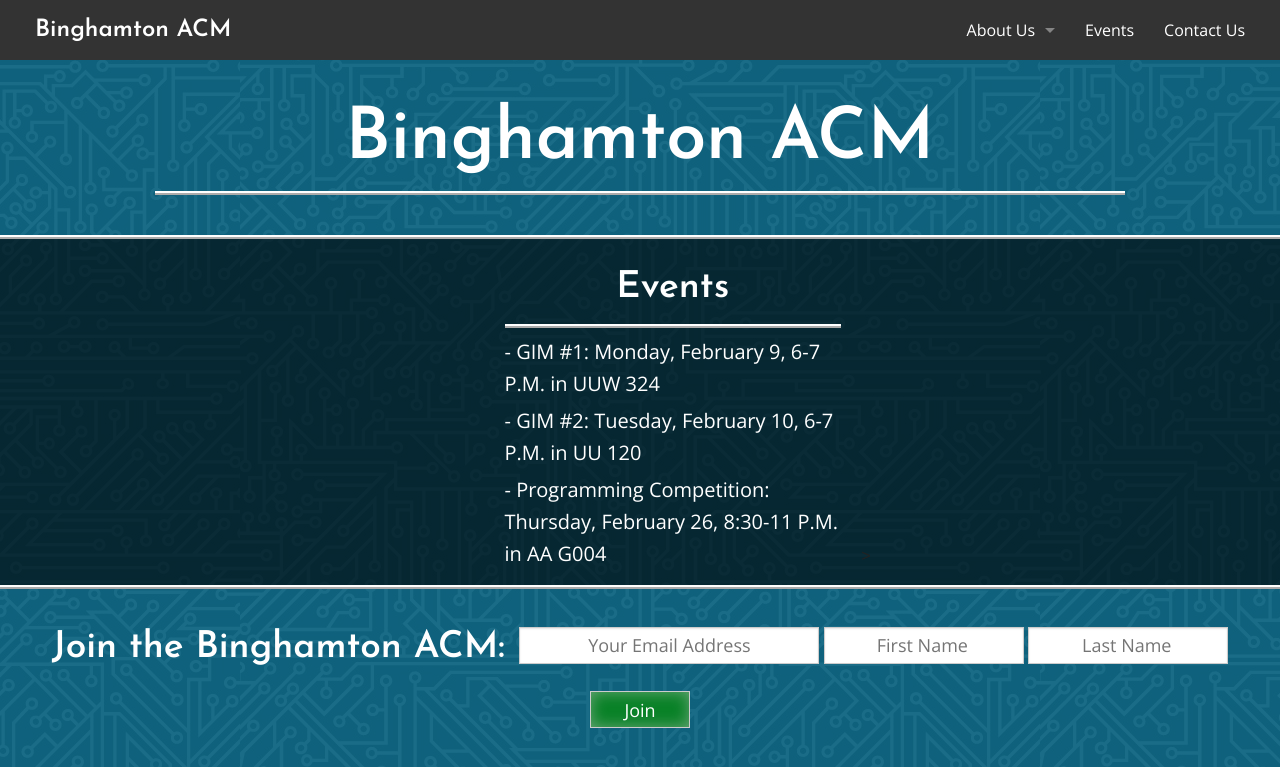
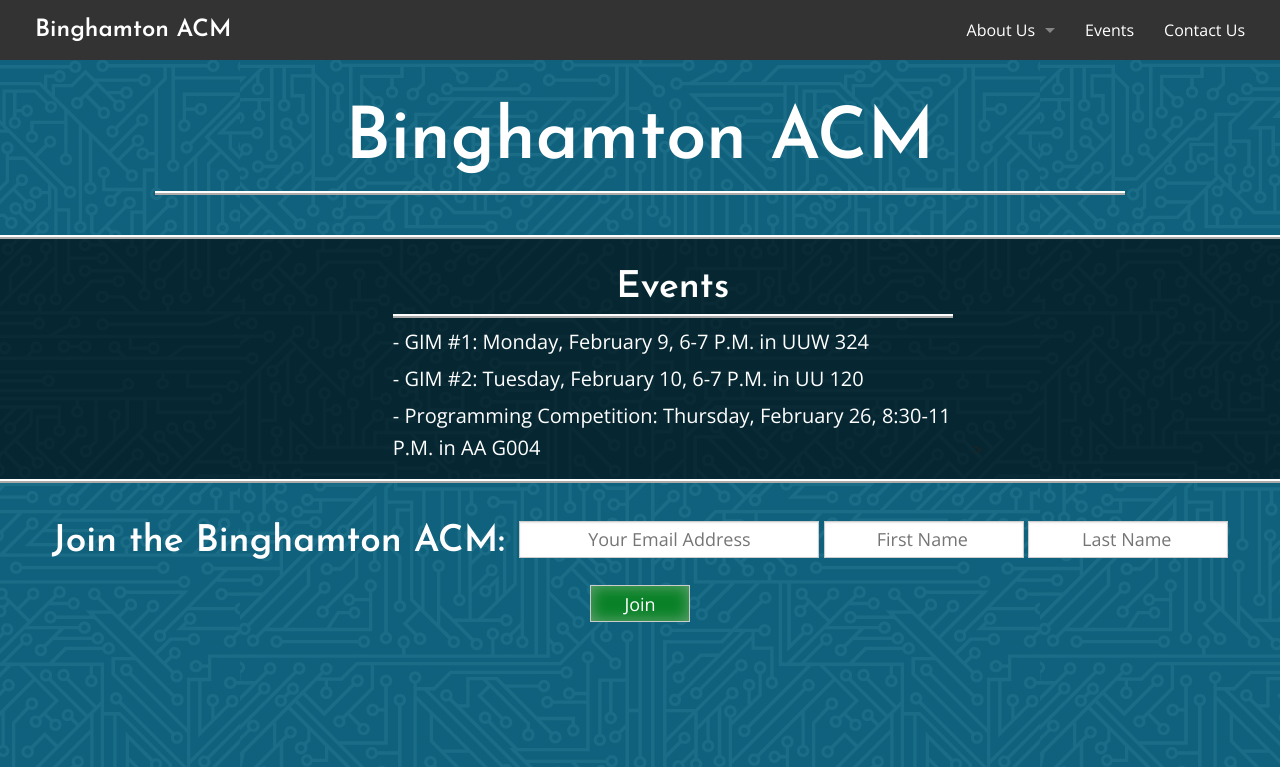
Before and after one commit to BinghamtonACM/old-web, a Jekyll site: the page built from events.html, in a window 1280 px wide. Shown: the top 767 px of the page. Built offline with Jekyll 4.4.1, drawn with Linux system fonts in a browser that asks for light colours; comment, search, counter and statistics services are not loaded.

Commit message:
Increase width of events list

```diff
--- a/events.html
+++ b/events.html
@@ -4,7 +4,7 @@ title: Events
 ---
 
 <style>
-ul#acm-components li h2 { padding-bottom: 10px; }
+ul#acm-components li { width: 600px; }
 ul#acm-components li p { margin: 0; padding-bottom: 5px; }
 </style>
 
```
